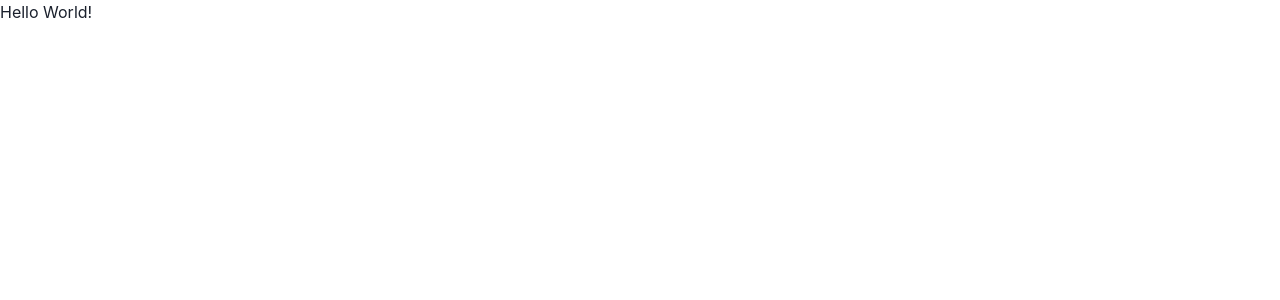
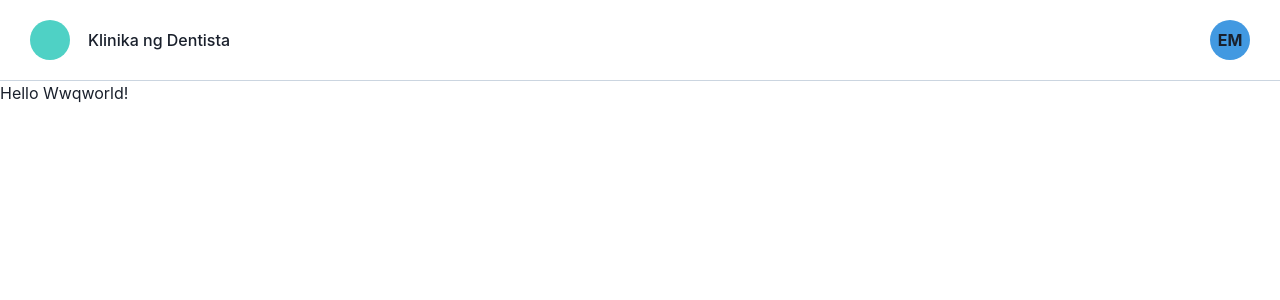
Before and after one commit to sepiisagun/knddras-employees, a Next.js app: page / in a window 1280 px wide. Shown: the top 300 px of the page. Built offline with nearby package versions, Linux system fonts and the light colour scheme.

Commit message:
Added Navigation Bar/Header for Employee UI

```diff
--- a/package.json
+++ b/package.json
@@ -20,10 +20,10 @@
     "formik": "^2.4.3",
     "framer-motion": "^10.16.0",
     "lodash": "^4.17.21",
-    "next": "13.4.19",
+    "next": "^13.5.4",
     "prop-types": "^15.8.1",
-    "react": "18.2.0",
-    "react-dom": "18.2.0",
+    "react": "^18.2.0",
+    "react-dom": "^18.2.0",
     "react-icons": "^4.10.1",
     "react-query": "^3.39.3",
     "yup": "^1.2.0"
--- a/pages/index.js
+++ b/pages/index.js
@@ -1,7 +1,13 @@
 import HomeScreen from "../src/modules/home/screens/HomeScreen";
+import NavBar from "../src/modules/navbar/NavBar";
 
 const Index = () => {
-	return <HomeScreen />;
+	return (
+		<>
+			<NavBar />
+			<HomeScreen />
+		</>
+	);
 };
 
 export default Index;
--- a/src/modules/home/screens/HomeScreen.js
+++ b/src/modules/home/screens/HomeScreen.js
@@ -1,7 +1,7 @@
 import React from "react";
 
 const HomeScreen = () => {
-	return <div>Hello World!</div>;
+	return <div>Hello Wwqworld!</div>;
 };
 
 export default HomeScreen;
--- /dev/null
+++ b/src/modules/navbar/NavBar.js
@@ -0,0 +1,39 @@
+import { Box, Flex, HStack, Spacer } from "@chakra-ui/react";
+import React from "react";
+
+const NavBar = () => {
+	const iconsize = "40px";
+	return (
+		<Flex
+			alignItems="center"
+			borderBottom="1px"
+			borderBottomColor="gray.300"
+			px="30px"
+			py="20px"
+		>
+			<HStack>
+				<Box
+					bg="teal.300"
+					borderRadius="50px"
+					h={iconsize}
+					mr="10px"
+					w={iconsize}
+				/>
+				<Box fontWeight="medium">Klinika ng Dentista</Box>
+			</HStack>
+			<Spacer />
+			<Flex
+				alignItems="center"
+				bg="blue.400"
+				borderRadius="50px"
+				h={iconsize}
+				justifyContent="center"
+				w={iconsize}
+			>
+				<Box fontWeight="bold">EM</Box>
+			</Flex>
+		</Flex>
+	);
+};
+
+export default NavBar;
```
Also changed, not shown: 1 other file (tests, documents, lock files or other folders).
